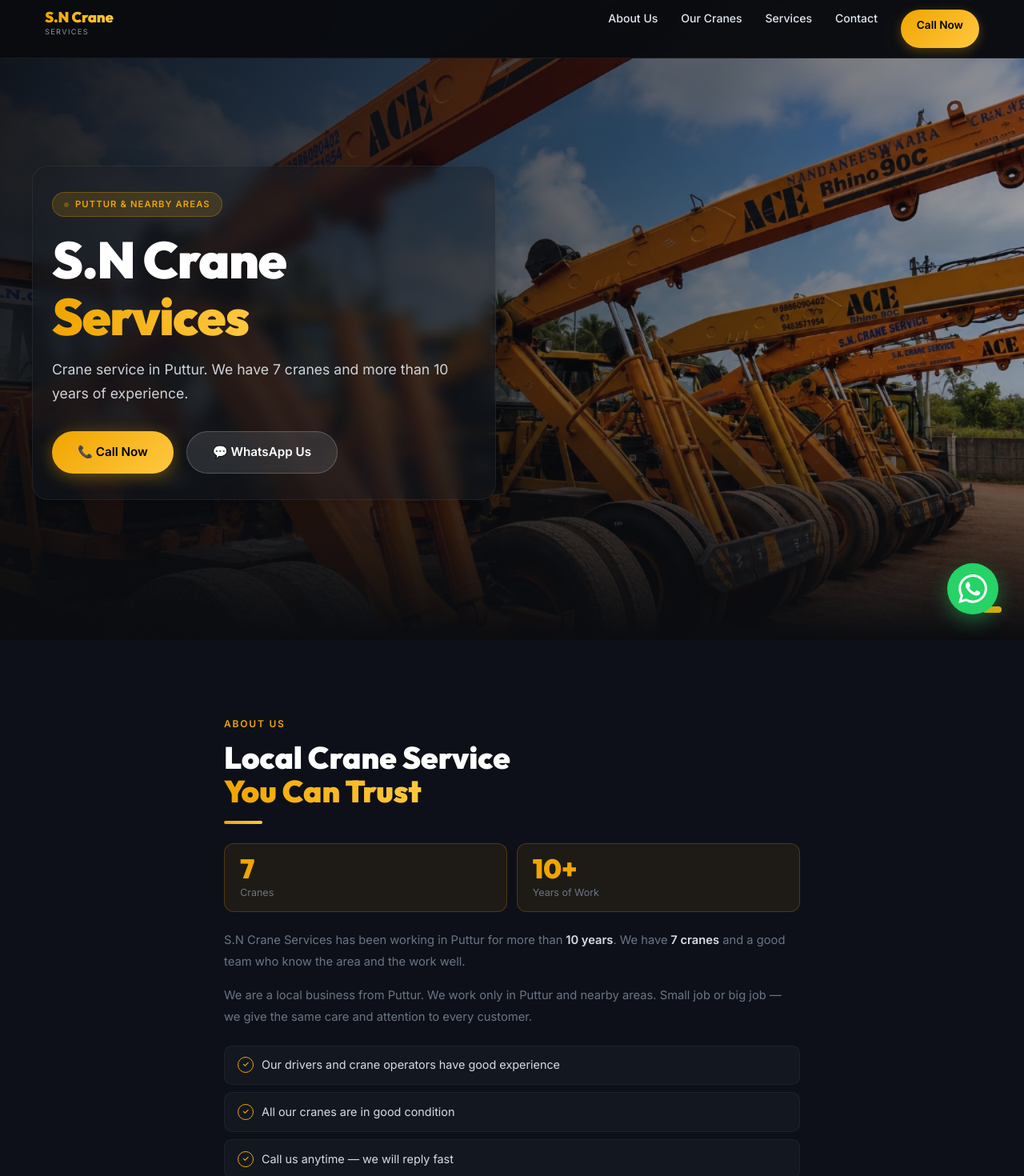
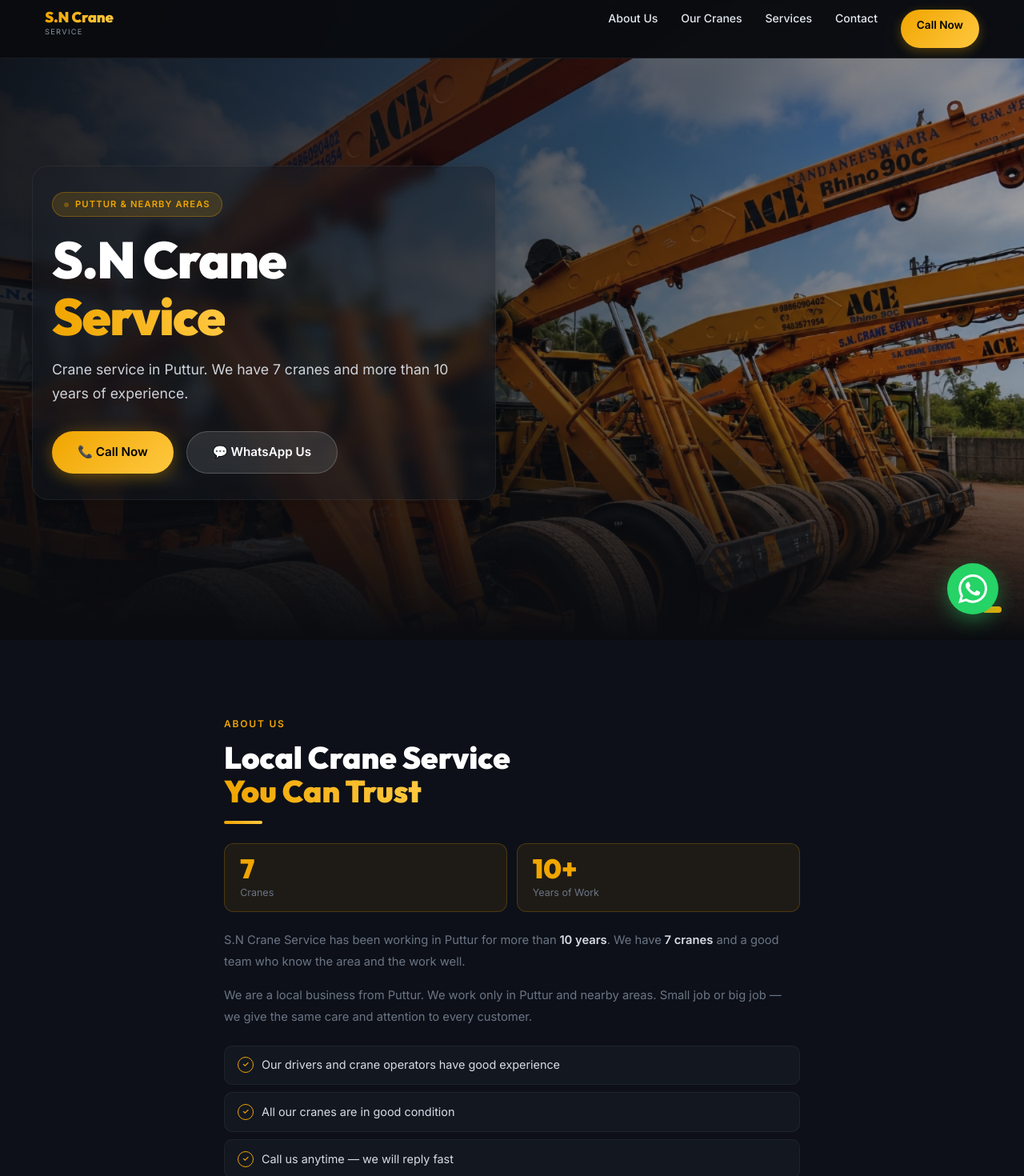
Before and after one commit to sampathkulal400-sketch/Nandaneshwara-Cranes, a React (Vite) app: page / in a window 1280 px wide. Shown: the top 1470 px of the page at 80% size. Built offline with nearby package versions, Linux system fonts and the light colour scheme.

Commit message:
Business name updated to S.N Crane Service

```diff
--- a/index.html
+++ b/index.html
@@ -4,8 +4,8 @@
     <meta charset="UTF-8" />
     <meta name="viewport" content="width=device-width, initial-scale=1.0" />
     <meta name="theme-color" content="#0a0c10" />
-    <title>S.N Crane Services Puttur | Professional Crane Services</title>
-    <meta name="description" content="S.N Crane Services Puttur – 7 cranes, 10+ years experience. Reliable crane hire in Puttur. Call +91 72598 71285." />
+    <title>S.N Crane Service Puttur | Professional Crane Services</title>
+    <meta name="description" content="S.N Crane Service Puttur – 7 cranes, 10+ years experience. Reliable crane hire in Puttur. Call +91 72598 71285." />
     <link rel="preconnect" href="https://fonts.googleapis.com" />
     <link rel="preconnect" href="https://fonts.gstatic.com" crossorigin />
     <link href="https://fonts.googleapis.com/css2?family=Outfit:wght@400;600;700;800;900&family=Inter:wght@400;500;600&display=swap" rel="stylesheet" />
--- a/src/components/About.jsx
+++ b/src/components/About.jsx
@@ -48,7 +48,7 @@ export default function About() {
 
         <div className="reveal d2">
           <p style={{ color: '#6b7585', lineHeight: 1.8, marginBottom: '1rem', fontSize: '.92rem' }}>
-            S.N Crane Services has been working in Puttur for more than
+            S.N Crane Service has been working in Puttur for more than
             <strong style={{ color: '#d8dce8' }}> 10 years</strong>. We have
             <strong style={{ color: '#d8dce8' }}> 7 cranes</strong> and a good team
             who know the area and the work well.
--- a/src/components/Contact.jsx
+++ b/src/components/Contact.jsx
@@ -18,7 +18,7 @@ export default function Contact() {
   const send = e => {
     e.preventDefault()
     const txt = encodeURIComponent(
-      `Hello S.N Crane Services,\n\nName: ${f.name}\nPhone: ${f.phone}\nService: ${f.service||'General Inquiry'}${f.msg?'\nMessage: '+f.msg:''}\n\nPlease call me back.`
+      `Hello S.N Crane Service,\n\nName: ${f.name}\nPhone: ${f.phone}\nService: ${f.service||'General Inquiry'}${f.msg?'\nMessage: '+f.msg:''}\n\nPlease call me back.`
     )
     window.open(`${WA}?text=${txt}`, '_blank')
   }
--- a/src/components/Footer.jsx
+++ b/src/components/Footer.jsx
@@ -14,7 +14,7 @@ export default function Footer() {
       }}>
         <div>
           <p className="font-display" style={{ color:'#f0a500', fontWeight:900, fontSize:'.98rem', marginBottom:4 }}>
-            S.N Crane Services
+            S.N Crane Service
           </p>
           <p style={{ color:'#6b7585', fontSize:'.72rem', textTransform:'uppercase', letterSpacing:'.08em' }}>
             Puttur
@@ -34,7 +34,7 @@ export default function Footer() {
 
         <div style={{ textAlign: 'center', width: '100%', marginTop: '1rem', borderTop: '1px solid rgba(255,255,255,0.05)', paddingTop: '1rem' }}>
           <p style={{ color:'#6b7585', fontSize:'.72rem' }}>
-            © {new Date().getFullYear()} S.N Crane Services Puttur
+            © {new Date().getFullYear()} S.N Crane Service Puttur
           </p>
           <p style={{ color:'#6b7585', fontSize:'.72rem', marginTop: 4 }}>
             Built by <a href="https://optqvo.vercel.app/" target="_blank" rel="noreferrer" style={{ color: '#f0a500', textDecoration: 'none', fontWeight: 600 }}>Optqvo</a>
--- a/src/components/Hero.jsx
+++ b/src/components/Hero.jsx
@@ -5,7 +5,7 @@ const SLIDES = [
   { src: '/images/crane4.jpg', alt: 'Nandaneshwara cranes at Puttur' },
 ]
 
-const WA = 'https://wa.me/917259871285?text=Hello%2C%20I%20need%20crane%20service%20from%20S.N%20Crane%20Services%20Puttur'
+const WA = 'https://wa.me/917259871285?text=Hello%2C%20I%20need%20crane%20service%20from%20S.N%20Crane%20Service%20Puttur'
 
 export default function Hero() {
   const [cur, setCur] = useState(0)
@@ -79,7 +79,7 @@ export default function Hero() {
             letterSpacing: '-0.02em',
           }}>
             S.N Crane<br />
-            <span className="gold-text">Services</span>
+            <span className="gold-text">Service</span>
           </h1>
 
           <p style={{
--- a/src/components/MobileCTA.jsx
+++ b/src/components/MobileCTA.jsx
@@ -1,5 +1,5 @@
 /* Fixed bottom bar — Call + WhatsApp — mobile only */
-const WA = "https://wa.me/917259871285?text=Hello%2C%20I%20need%20crane%20service%20from%20S.N%20Crane%20Services%20Puttur"
+const WA = "https://wa.me/917259871285?text=Hello%2C%20I%20need%20crane%20service%20from%20S.N%20Crane%20Service%20Puttur"
 
 export default function MobileCTA() {
   return (
--- a/src/components/Navbar.jsx
+++ b/src/components/Navbar.jsx
@@ -44,7 +44,7 @@ export default function Navbar() {
             textTransform: 'uppercase', letterSpacing: '0.14em',
             marginTop: 1,
           }}>
-            Services
+            Service
           </p>
         </a>
 
--- a/src/components/Video.jsx
+++ b/src/components/Video.jsx
@@ -81,7 +81,7 @@ export default function Video() {
         padding: '0 1.25rem', lineHeight: 1.6,
         fontWeight: 500
       }}>
-        S.N Crane Services — Serving Puttur &amp; nearby areas
+        S.N Crane Service — Serving Puttur &amp; nearby areas
       </p>
 
     </section>
--- a/src/components/WhyUs.jsx
+++ b/src/components/WhyUs.jsx
@@ -12,7 +12,7 @@ export default function WhyUs() {
       <div className="text-center max-w-xl mx-auto mb-14">
         <span className="text-[#f5a800] text-xs font-bold tracking-[0.15em] uppercase">Our Commitment</span>
         <h2 className="reveal font-outfit font-black text-white mt-2 leading-tight" style={{ fontSize: 'clamp(1.8rem,4vw,2.6rem)' }}>
-          Why Choose <span className="gold-text">S.N Crane Services?</span>
+          Why Choose <span className="gold-text">S.N Crane Service?</span>
         </h2>
         <div className="w-14 h-[3px] gold-bg rounded-full mt-4 mx-auto" />
       </div>
```
